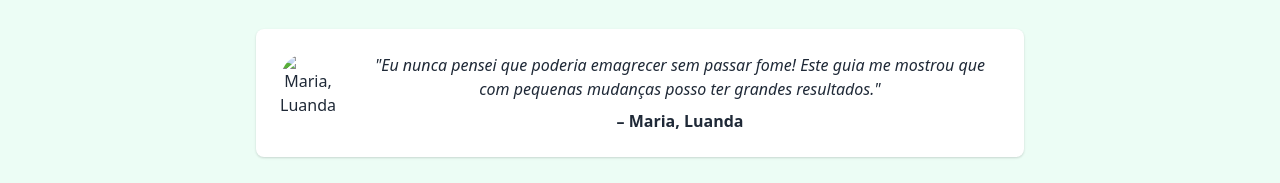
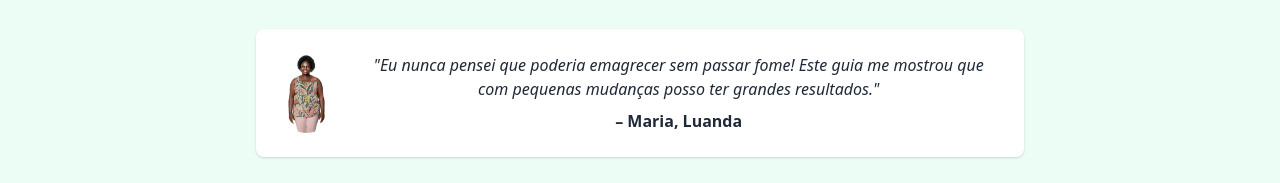
Before and after one commit to GabrielAdmiro/Guia-Definitivo-Emagrecer-Dicas-Para-Mulheres-Angolanas, a plain HTML site: page index.html in a window 1280 px wide. Shown: the part 1423-1606 px from the top of the page. Drawn offline with nearby package versions, Linux system fonts and the light colour scheme.

Commit message:
Update index.html

```diff
--- a/index.html
+++ b/index.html
@@ -69,7 +69,7 @@
       <div class="space-y-12 max-w-3xl mx-auto">
         <!-- Testimonial 1 -->
         <div class="flex flex-col sm:flex-row items-center bg-white p-6 rounded-lg shadow">
-          <img src="./depoimento-maria.jpg" alt="Maria, Luanda" class="w-20 h-20 rounded-full object-cover mb-4 sm:mb-0 sm:mr-6">
+          <img src="png-tank-top-mockup-transparent-background_53876-989181.jpg" alt="Maria, Luanda" class="w-20 h-20 rounded-full object-cover mb-4 sm:mb-0 sm:mr-6">
           <div>
             <p class="italic mb-2">"Eu nunca pensei que poderia emagrecer sem passar fome! Este guia me mostrou que com pequenas mudanças posso ter grandes resultados."</p>
             <span class="font-semibold">– Maria, Luanda</span>
```
